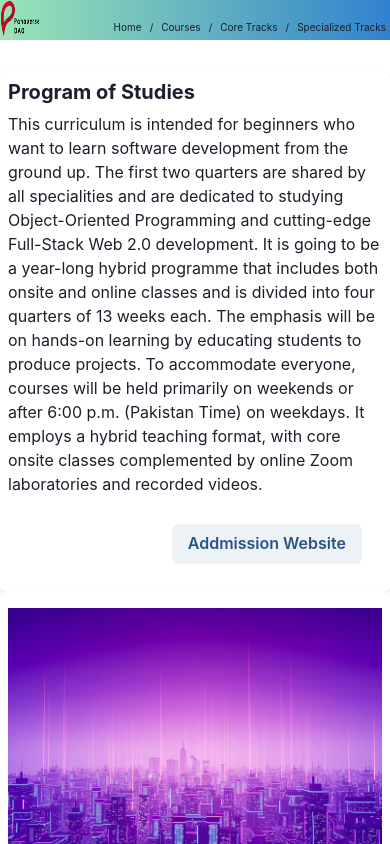
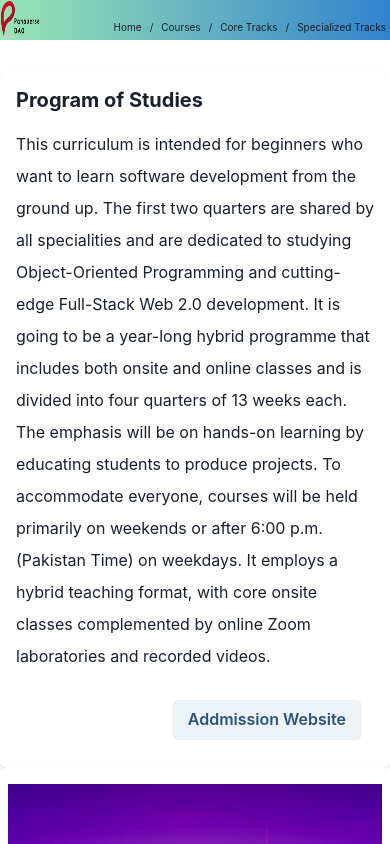
Before and after one commit to Moonamansoor06/panaverse, a Next.js app: page / in a window 390 px wide. Shown: the top 844 px of the page. Built offline with nearby package versions, Linux system fonts and the light colour scheme.

Commit message:
responsive style

```diff
--- a/components/homeComponent.tsx
+++ b/components/homeComponent.tsx
@@ -8,14 +8,14 @@ export default function HomeComponent(){
     return(
 
       <Box  height='100%' width={['100%']}
-             marginTop={['8','8','9%']}
+             marginTop={['8','8','9']}
 
   >
 <Flex direction={{ base: 'column', lg: 'row' }} >
 
 <Card p='2' w={{"lg": '50%', "sm": '100px'}} >
-<Heading  size='md'>Program of Studies</Heading>
-      <Text   py='2' >
+<Heading  size='md' p='2'>Program of Studies</Heading>
+      <Text   py='2' lineHeight='8' padding='2'>
 This curriculum is intended for beginners who want to learn software development from the ground up. The first two quarters are shared by all specialities and are dedicated to studying Object-Oriented Programming and cutting-edge Full-Stack Web 2.0 development. It is going to be a year-long hybrid programme that includes both onsite and online classes and is divided into four quarters of 13 weeks each. The emphasis will be on hands-on learning by educating students to produce projects. To accommodate everyone, courses will be held primarily on weekends or after 6:00 p.m. (Pakistan Time) on weekdays. It employs a hybrid teaching format, with core onsite classes complemented by online Zoom laboratories and recorded videos.
    </Text>
    <CardFooter display='flex' alignItems='right' justifyContent='right'>
--- a/components/imgRotator.tsx
+++ b/components/imgRotator.tsx
@@ -29,8 +29,8 @@ export default function ImgRotator( { timerLength = 3000 } = {}) {
       src={slides[currIndex]}
       key={currIndex}
       alt=""
-      width={800}
-      height={300}
+      width={750}
+      height={400}
 
     />
 
```
